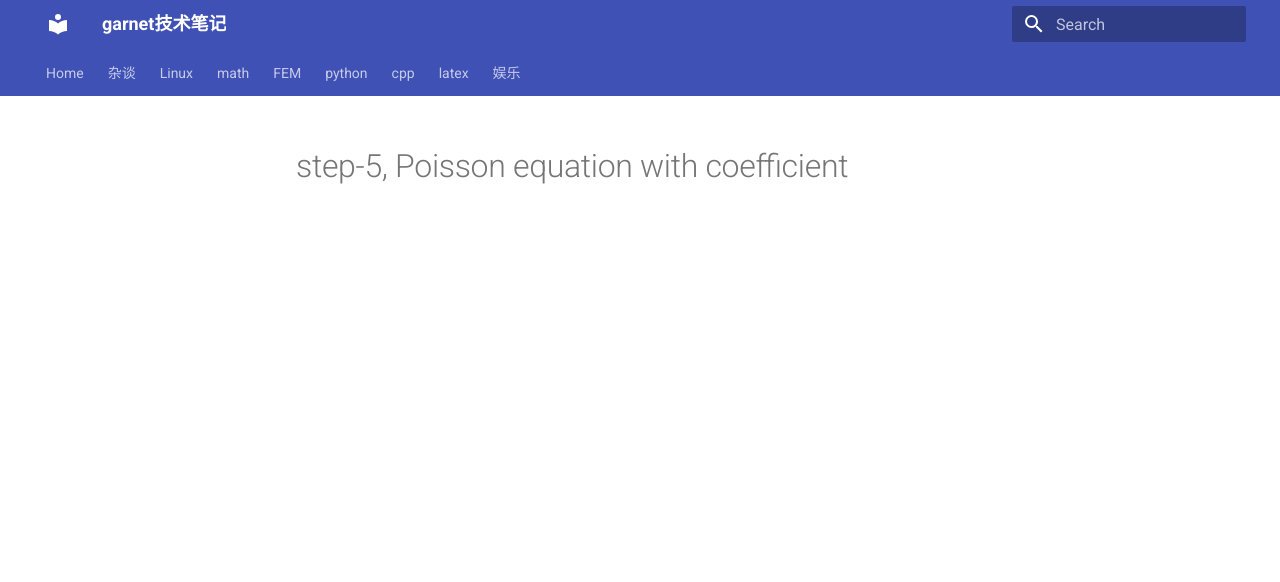
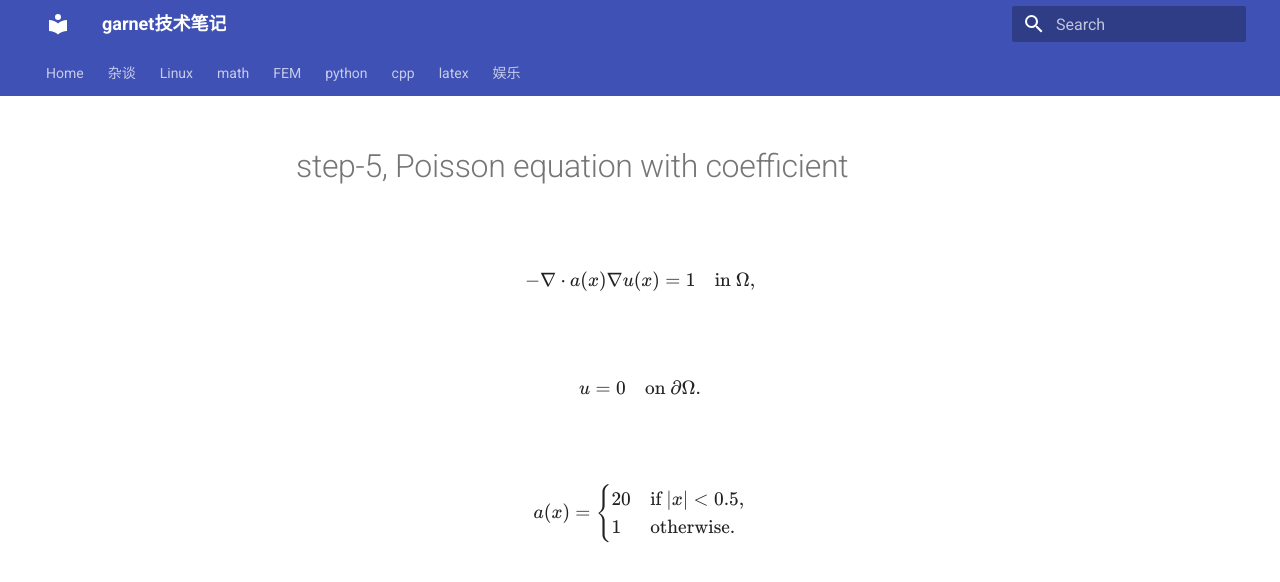
Before and after one commit to ymma98/technotes, an MkDocs documentation site: the page built from docs/FEM/dealii-06_含系数泊松方程.md, in a window 1280 px wide. Shown: the top 582 px of the page. Built offline with MkDocs 1.6.1 and Material for MkDocs 9.7.7, drawn with Linux system fonts in a browser that asks for light colours.

Commit message:
docs/FEM/dealii-06_含系数泊松方程.md updated from https://stackedit.cn/

```diff
--- a/docs/FEM/dealii-06_含系数泊松方程.md
+++ b/docs/FEM/dealii-06_含系数泊松方程.md
@@ -1,8 +1,23 @@
 # step-5, Poisson equation with coefficient
 
+$$
+-\nabla \cdot a(x) \nabla u(x) = 1 \quad \text{in } \Omega,
+$$
+
+$$
+u = 0 \quad \text{on } \partial \Omega.
+$$
+
+$$
+a(x) =
+\begin{cases}
+20 & \text{if } |x| < 0.5, \\
+1 & \text{otherwise.}
+\end{cases}
+$$
 
 
 
 <!--stackedit_data:
-eyJoaXN0b3J5IjpbNjU4NzQ2MDYxXX0=
+eyJoaXN0b3J5IjpbNzAyOTY1MTE5LDY1ODc0NjA2MV19
 -->
```
